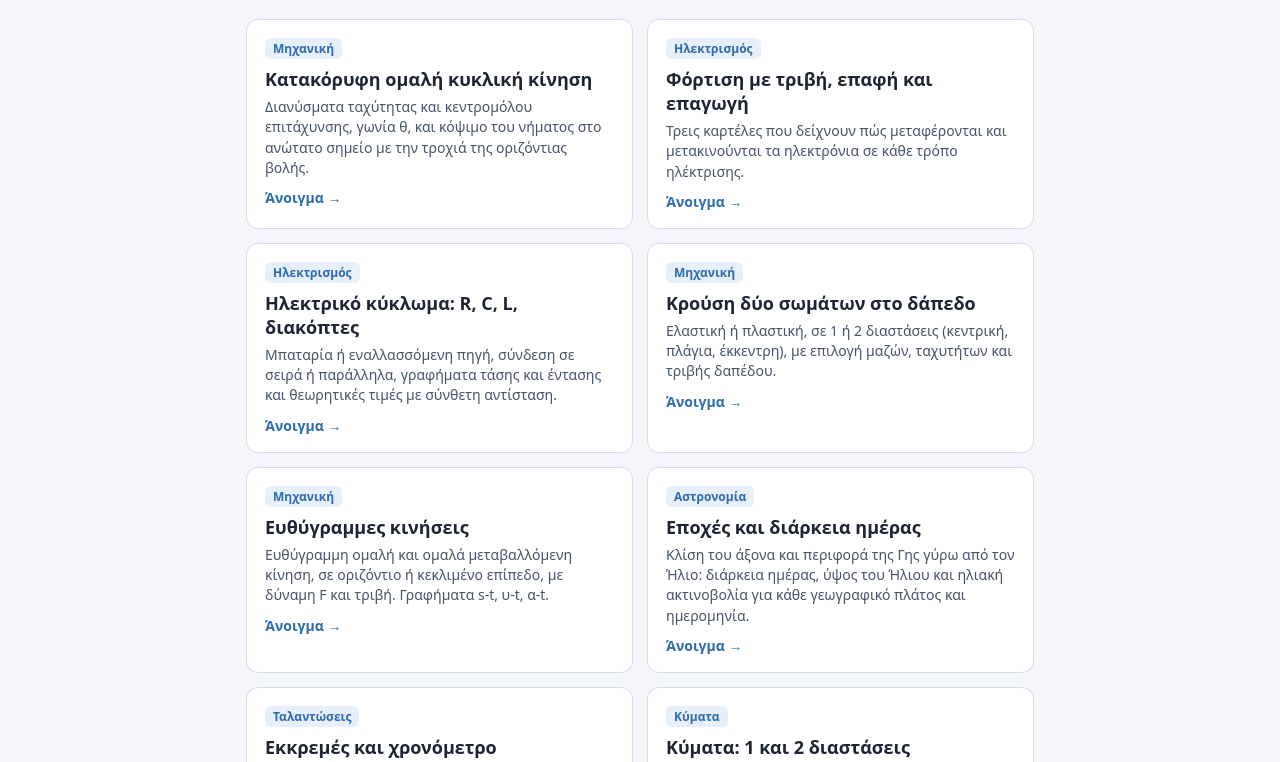
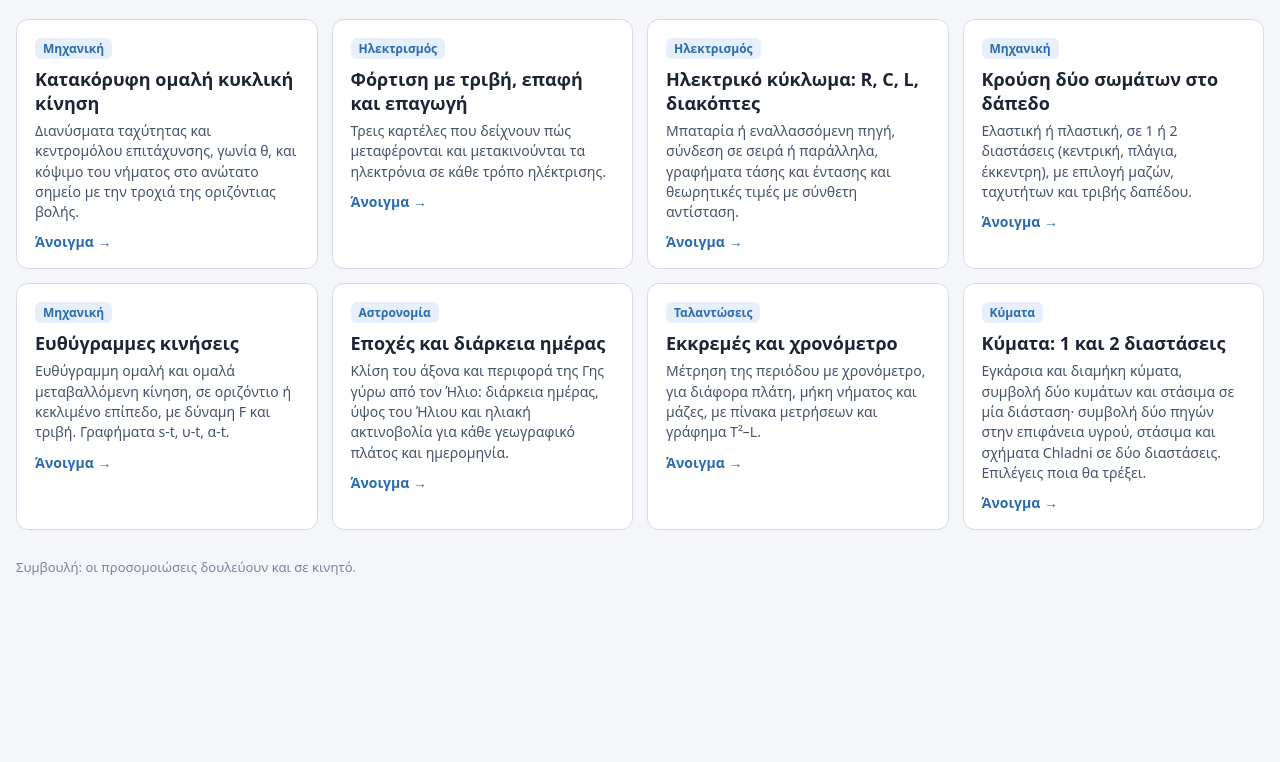
Before and after one commit to gpoulipo/teach-sims, a plain HTML site: page index.html in a window 1280 px wide. Shown: the part 89-851 px from the top of the page. After the commit the page ends 800 px from the top, so only its background shows below. Drawn offline with Linux system fonts and the light colour scheme.

Commit message:
Add files via upload

```diff
--- a/index.html
+++ b/index.html
@@ -7,10 +7,10 @@
 <style>
   *{box-sizing:border-box}
   body{font-family:system-ui,"Segoe UI",Roboto,Arial,sans-serif;margin:0;background:#f4f6f9;color:#1d2433}
-  .wrap{max-width:820px;margin:0 auto;padding:24px 16px}
+  .wrap{max-width:1300px;margin:0 auto;padding:24px 16px}
   h1{font-size:26px;margin:0 0 6px}
   .sub{color:#5b667a;margin:0 0 22px;font-size:15px}
-  .grid{display:grid;grid-template-columns:repeat(auto-fit,minmax(300px,1fr));gap:14px}
+  .grid{display:grid;grid-template-columns:repeat(auto-fit,minmax(280px,1fr));gap:14px}
   a.card{display:block;background:#fff;border:1px solid #d5dbe5;border-radius:12px;padding:16px 18px;text-decoration:none;color:inherit;transition:border-color .15s, transform .15s}
   a.card:hover,a.card:focus-visible{border-color:#2b6cb0;transform:translateY(-2px);outline:none}
   .tag{display:inline-block;font-size:12px;font-weight:600;color:#2b6cb0;background:#e6effa;border-radius:6px;padding:2px 8px;margin-bottom:8px}
```
